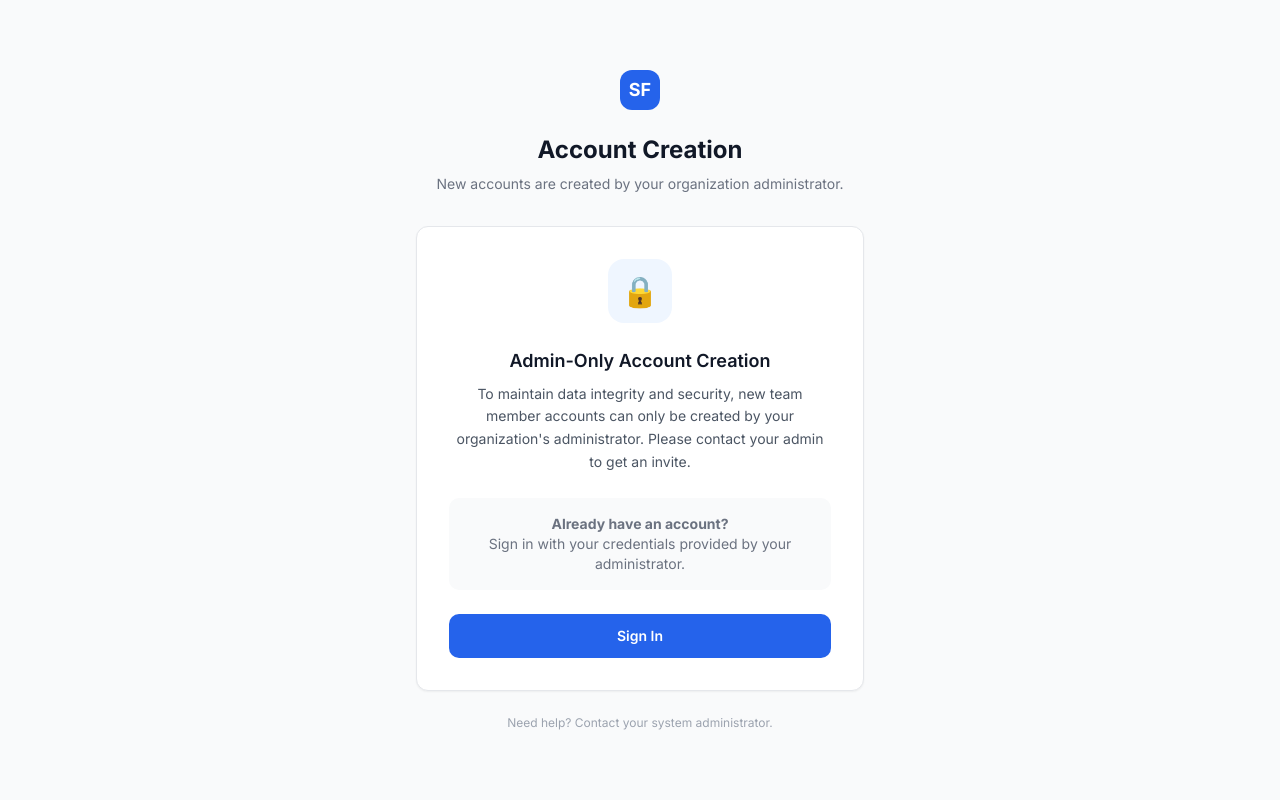
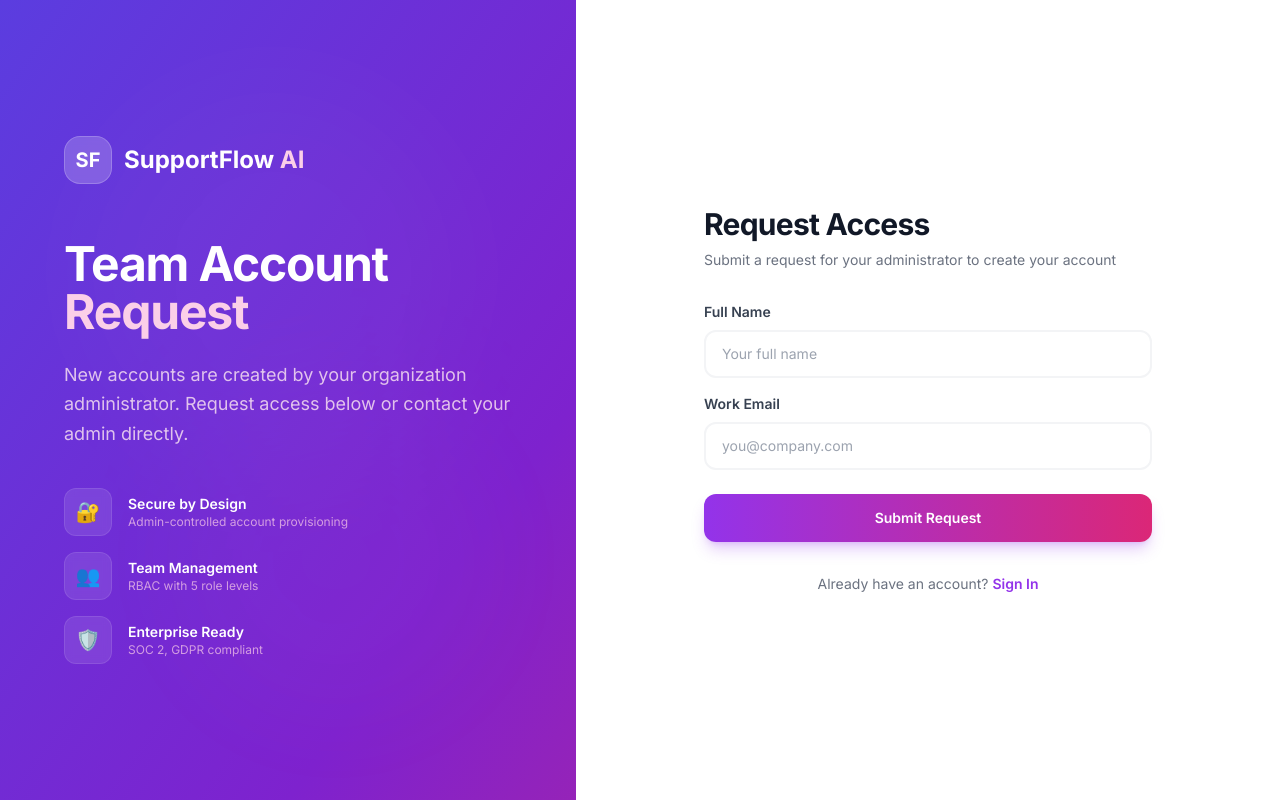
Before and after one commit to glorino/supportflow-ai, a Next.js app: page /register in a window 1280 px wide. Built offline with nearby package versions, Linux system fonts and the light colour scheme.

Commit message:
Colorful cards, polished register page, gradient card styles across all pages

```diff
--- a/src/app/dashboard/customers/page.tsx
+++ b/src/app/dashboard/customers/page.tsx
@@ -46,16 +46,16 @@ export default function CustomersPage() {
       </div>
 
       {/* Segment Cards */}
-      <div className="grid grid-cols-4 gap-4 mb-6">
+      <div className="grid grid-cols-2 lg:grid-cols-4 gap-4 mb-6">
         {[
-          { label: "Enterprise", count: 4, revenue: "$96,000", icon: "🏢", color: "from-purple-500 to-indigo-600" },
-          { label: "Business", count: 2, revenue: "$28,000", icon: "📈", color: "from-blue-500 to-cyan-600" },
-          { label: "Pro", count: 2, revenue: "$18,200", icon: "⭐", color: "from-green-500 to-emerald-600" },
-          { label: "Starter", count: 2, revenue: "$6,000", icon: "🚀", color: "from-gray-500 to-gray-600" },
+          { label: "Enterprise", count: 4, revenue: "$96,000", icon: "🏢", gradient: "from-purple-500 via-violet-500 to-indigo-600", cardBg: "card-gradient-purple" },
+          { label: "Business", count: 2, revenue: "$28,000", icon: "📈", gradient: "from-blue-500 via-blue-600 to-cyan-600", cardBg: "card-gradient-blue" },
+          { label: "Pro", count: 2, revenue: "$18,200", icon: "⭐", gradient: "from-green-500 via-emerald-500 to-teal-600", cardBg: "card-gradient-green" },
+          { label: "Starter", count: 2, revenue: "$6,000", icon: "🚀", gradient: "from-amber-400 via-orange-500 to-red-500", cardBg: "card-gradient-amber" },
         ].map((s) => (
-          <div key={s.label} className="rounded-2xl border border-gray-200 bg-white p-5 card-hover cursor-pointer">
+          <div key={s.label} className={`rounded-2xl border border-gray-200 p-5 card-glow cursor-pointer group ${s.cardBg}`}>
             <div className="flex items-center gap-3 mb-3">
-              <div className={`h-10 w-10 rounded-xl bg-gradient-to-br ${s.color} flex items-center justify-center text-white text-lg shadow-sm`}>{s.icon}</div>
+              <div className={`h-11 w-11 rounded-xl bg-gradient-to-br ${s.gradient} flex items-center justify-center text-white text-lg shadow-lg group-hover:scale-110 transition-transform duration-300`}>{s.icon}</div>
               <div>
                 <div className="text-sm font-semibold text-gray-900">{s.label}</div>
                 <div className="text-xs text-gray-500">{s.count} customers</div>
--- a/src/app/register/page.tsx
+++ b/src/app/register/page.tsx
@@ -1,44 +1,155 @@
+"use client";
+
 import Link from "next/link";
+import { useState } from "react";
 
 export default function RegisterPage() {
+  const [email, setEmail] = useState("");
+  const [name, setName] = useState("");
+  const [status, setStatus] = useState<"idle" | "loading" | "success" | "error">("idle");
+  const [message, setMessage] = useState("");
+
+  const handleSubmit = async (e: React.FormEvent) => {
+    e.preventDefault();
+    setStatus("loading");
+    try {
+      const res = await fetch("/api/auth/register", {
+        method: "POST",
+        headers: { "Content-Type": "application/json" },
+        body: JSON.stringify({ email, name, password: "temp123", role: "agent" }),
+      });
+      const data = await res.json();
+      if (res.ok) {
+        setStatus("success");
+        setMessage("Account created! Check your email for credentials.");
+      } else {
+        setStatus("error");
+        setMessage(data.error || "Registration failed");
+      }
+    } catch {
+      setStatus("error");
+      setMessage("Connection failed");
+    }
+  };
+
   return (
-    <div className="min-h-screen flex items-center justify-center bg-gray-50 px-4">
-      <div className="w-full max-w-md">
-        <div className="text-center mb-8">
-          <Link href="/" className="inline-flex items-center gap-2 mb-6">
-            <div className="h-10 w-10 rounded-xl bg-blue-600 flex items-center justify-center">
-              <span className="text-white font-bold text-lg">SF</span>
+    <div className="min-h-screen flex">
+      {/* Left Panel */}
+      <div className="hidden lg:flex lg:w-[45%] relative overflow-hidden">
+        <div className="absolute inset-0 bg-gradient-to-br from-indigo-600 via-purple-700 to-pink-600" style={{ backgroundSize: "200% 200%", animation: "gradient-shift 8s ease infinite" }} />
+        <div className="absolute inset-0 opacity-30">
+          <div className="absolute top-20 left-20 w-96 h-96 bg-white/10 rounded-full blur-3xl" style={{ animation: "float 6s ease-in-out infinite" }} />
+          <div className="absolute bottom-20 right-20 w-80 h-80 bg-pink-300/10 rounded-full blur-3xl" style={{ animation: "float 8s ease-in-out infinite 2s" }} />
+        </div>
+        <div className="relative z-10 flex flex-col justify-center px-12 xl:px-16">
+          <div className="flex items-center gap-3 mb-14">
+            <div className="h-12 w-12 rounded-2xl bg-white/20 backdrop-blur-sm flex items-center justify-center border border-white/20">
+              <span className="text-white font-bold text-xl">SF</span>
             </div>
-          </Link>
-          <h1 className="text-2xl font-bold text-gray-900">Account Creation</h1>
-          <p className="mt-2 text-sm text-gray-500">
-            New accounts are created by your organization administrator.
+            <span className="text-2xl font-bold text-white">SupportFlow<span className="text-pink-200"> AI</span></span>
+          </div>
+          <h1 className="text-4xl xl:text-5xl font-bold text-white mb-6 leading-tight tracking-tight">
+            Team Account<br /><span className="text-pink-200">Request</span>
+          </h1>
+          <p className="text-lg text-pink-100/80 mb-10 max-w-md leading-relaxed">
+            New accounts are created by your organization administrator. Request access below or contact your admin directly.
           </p>
+          <div className="space-y-4">
+            {[
+              { icon: "🔐", title: "Secure by Design", desc: "Admin-controlled account provisioning" },
+              { icon: "👥", title: "Team Management", desc: "RBAC with 5 role levels" },
+              { icon: "🛡️", title: "Enterprise Ready", desc: "SOC 2, GDPR compliant" },
+            ].map((f) => (
+              <div key={f.title} className="flex items-center gap-4 group">
+                <div className="h-12 w-12 rounded-xl bg-white/10 backdrop-blur-sm flex items-center justify-center text-xl shrink-0 border border-white/10 group-hover:bg-white/20 transition-all duration-300">{f.icon}</div>
+                <div>
+                  <div className="text-sm font-semibold text-white">{f.title}</div>
+                  <div className="text-xs text-pink-200/70">{f.desc}</div>
+                </div>
+              </div>
+            ))}
+          </div>
         </div>
-        <div className="rounded-xl border border-gray-200 bg-white p-8 shadow-sm text-center">
-          <div className="h-16 w-16 rounded-2xl bg-blue-50 flex items-center justify-center text-3xl mx-auto mb-6">
-            🔒
+      </div>
+
+      {/* Right Panel */}
+      <div className="flex-1 flex items-center justify-center px-6 py-12 bg-white relative">
+        <div className="absolute top-0 right-0 w-64 h-64 bg-purple-500/3 rounded-full blur-3xl" />
+        <div className="w-full max-w-md relative">
+          <div className="lg:hidden text-center mb-8">
+            <Link href="/" className="inline-flex items-center gap-3">
+              <div className="h-12 w-12 rounded-2xl gradient-purple flex items-center justify-center shadow-lg shadow-purple-600/25">
+                <span className="text-white font-bold text-xl">SF</span>
+              </div>
+              <span className="text-2xl font-bold text-gray-900">SupportFlow<span className="bg-gradient-to-r from-purple-600 to-pink-600 bg-clip-text text-transparent"> AI</span></span>
+            </Link>
           </div>
-          <h2 className="text-lg font-semibold text-gray-900 mb-2">Admin-Only Account Creation</h2>
-          <p className="text-sm text-gray-600 mb-6 leading-relaxed">
-            To maintain data integrity and security, new team member accounts can only be created by your organization&apos;s administrator. Please contact your admin to get an invite.
-          </p>
-          <div className="bg-gray-50 rounded-lg p-4 mb-6">
+
+          <div className="mb-8">
+            <h2 className="text-3xl font-bold text-gray-900 mb-2 tracking-tight">Request Access</h2>
+            <p className="text-sm text-gray-500">Submit a request for your administrator to create your account</p>
+          </div>
+
+          {status === "success" ? (
+            <div className="rounded-2xl border border-green-200 bg-green-50 p-8 text-center">
+              <div className="h-16 w-16 rounded-2xl bg-green-100 flex items-center justify-center text-3xl mx-auto mb-4">✅</div>
+              <h3 className="text-lg font-semibold text-gray-900 mb-2">Request Submitted</h3>
+              <p className="text-sm text-gray-600 mb-6">{message}</p>
+              <Link href="/login" className="inline-flex rounded-xl bg-blue-600 px-6 py-3 text-sm font-semibold text-white hover:bg-blue-700 transition">
+                Go to Sign In
+              </Link>
+            </div>
+          ) : (
+            <form onSubmit={handleSubmit}>
+              <div className="space-y-4">
+                <div>
+                  <label className="block text-sm font-semibold text-gray-700 mb-2">Full Name</label>
+                  <input
+                    type="text"
+                    value={name}
+                    onChange={(e) => setName(e.target.value)}
+                    placeholder="Your full name"
+                    required
+                    className="w-full rounded-xl border-2 border-gray-100 px-4 py-3 text-sm placeholder-gray-400 focus:border-purple-500 focus:ring-4 focus:ring-purple-500/10 focus:outline-none transition-all duration-200"
+                  />
+                </div>
+                <div>
+                  <label className="block text-sm font-semibold text-gray-700 mb-2">Work Email</label>
+                  <input
+                    type="email"
+                    value={email}
+                    onChange={(e) => setEmail(e.target.value)}
+                    placeholder="you@company.com"
+                    required
+                    className="w-full rounded-xl border-2 border-gray-100 px-4 py-3 text-sm placeholder-gray-400 focus:border-purple-500 focus:ring-4 focus:ring-purple-500/10 focus:outline-none transition-all duration-200"
+                  />
+                </div>
+              </div>
+
+              {status === "error" && (
+                <div className="mt-4 p-4 rounded-xl bg-red-50 border border-red-200 text-sm text-red-700 flex items-center gap-2.5">
+                  <svg className="w-5 h-5 shrink-0" fill="none" stroke="currentColor" viewBox="0 0 24 24"><path strokeLinecap="round" strokeLinejoin="round" strokeWidth={2} d="M12 8v4m0 4h.01M21 12a9 9 0 11-18 0 9 9 0 0118 0z" /></svg>
+                  {message}
+                </div>
+              )}
+
+              <button
+                type="submit"
+                disabled={status === "loading"}
+                className="w-full mt-6 rounded-xl bg-gradient-to-r from-purple-600 to-pink-600 px-4 py-3.5 text-sm font-semibold text-white hover:from-purple-700 hover:to-pink-700 transition-all duration-200 disabled:opacity-50 shadow-lg shadow-purple-600/25"
+              >
+                {status === "loading" ? "Submitting..." : "Submit Request"}
+              </button>
+            </form>
+          )}
+
+          <div className="mt-8 text-center">
             <p className="text-sm text-gray-500">
-              <strong>Already have an account?</strong><br />
-              Sign in with your credentials provided by your administrator.
+              Already have an account?{" "}
+              <Link href="/login" className="text-purple-600 hover:text-purple-700 font-semibold transition">Sign In</Link>
             </p>
           </div>
-          <Link
-            href="/login"
-            className="inline-flex w-full items-center justify-center rounded-lg bg-blue-600 px-4 py-3 text-sm font-semibold text-white hover:bg-blue-700 transition-colors"
-          >
-            Sign In
-          </Link>
         </div>
-        <p className="mt-6 text-center text-xs text-gray-400">
-          Need help? Contact your system administrator.
-        </p>
       </div>
     </div>
   );
```
Also changed, not shown: src/app/dashboard/knowledge/page.tsx (+11 -11 lines), src/app/dashboard/page.tsx (+40 -42 lines), src/app/globals.css (+42 -0 lines).
